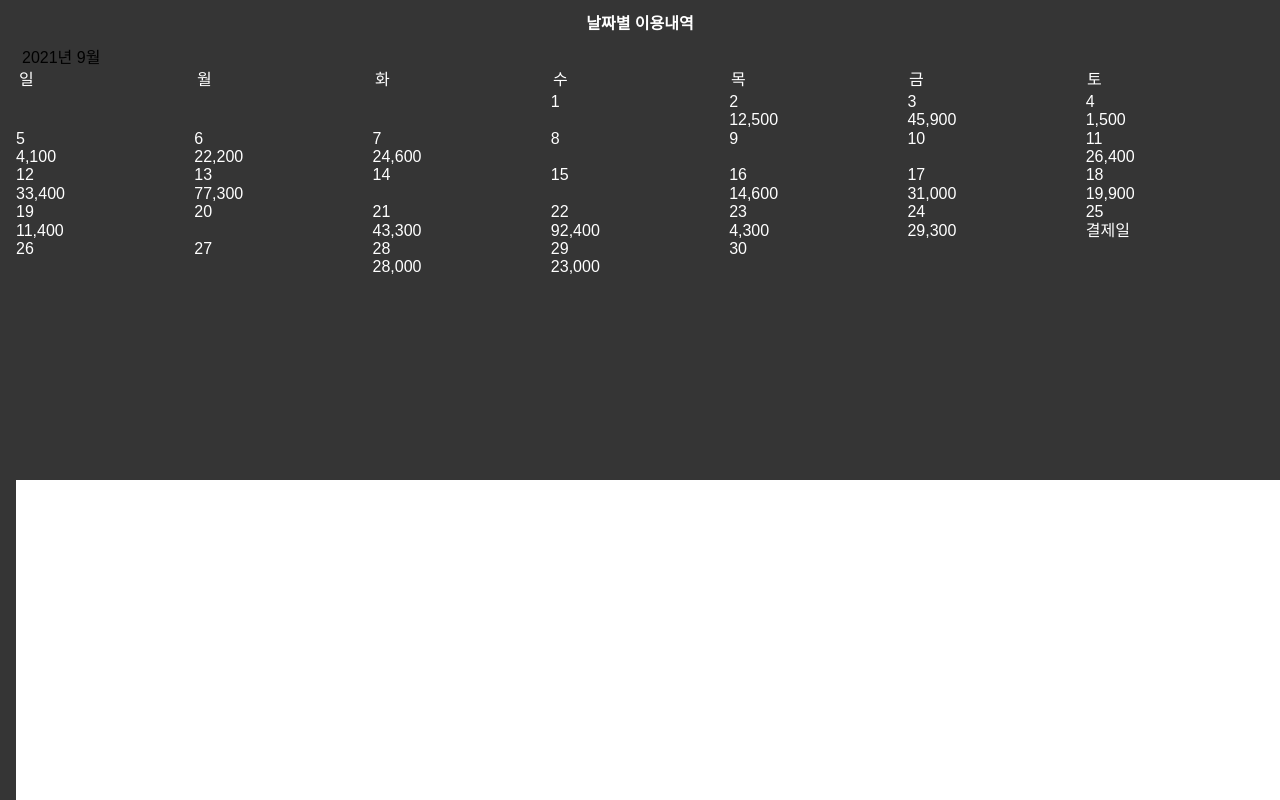
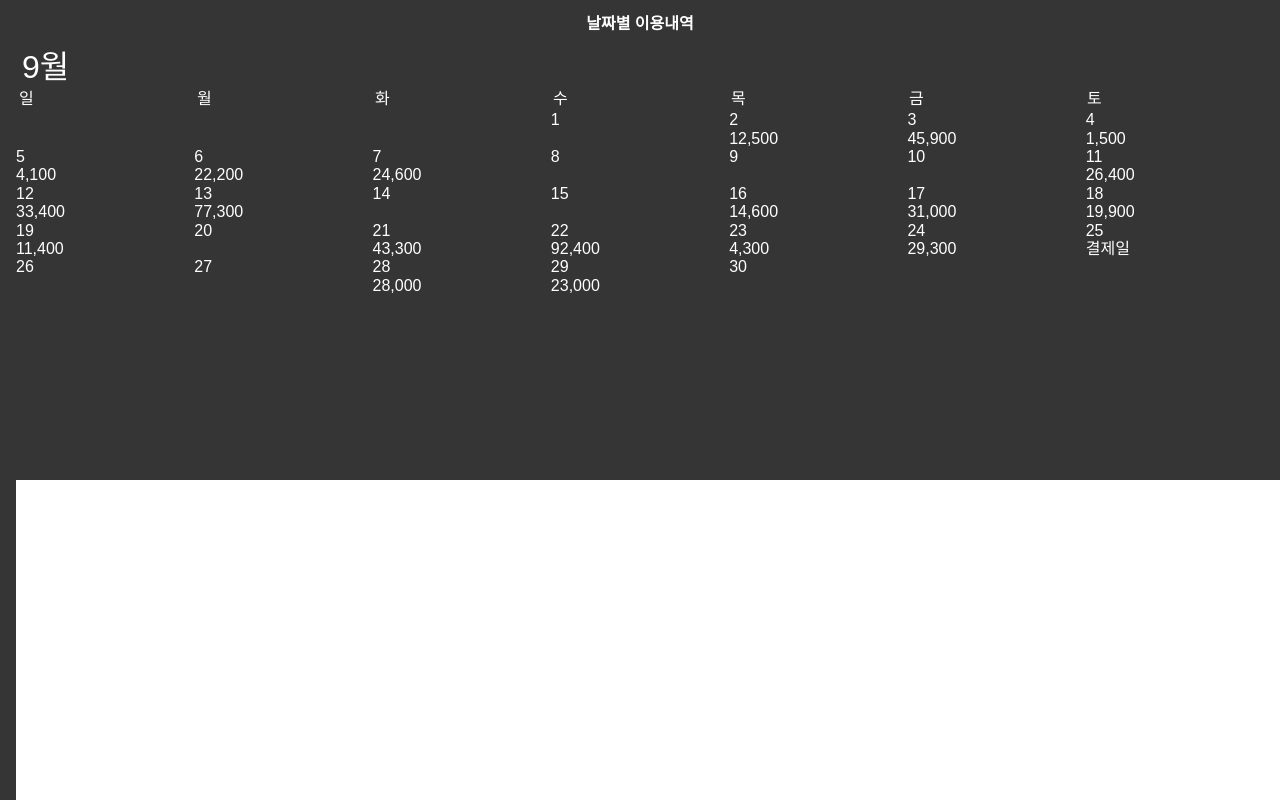
Before and after one commit to IsaacYouKorea/hyundaicard, a React (Create React App) app: page / in a window 1280 px wide. Built offline with nearby package versions, Linux system fonts and the light colour scheme.

Commit message:
style: YouAndI 폰트 정의 추가, 월 선택 버튼 스타일 적용

```diff
--- a/src/components/calendar/month-select.tsx
+++ b/src/components/calendar/month-select.tsx
@@ -1,3 +1,4 @@
+import styled, { css } from "styled-components";
 import { MODAL_TYPE, usePaymentDispatch } from "../../context";
 
 interface IProps {
@@ -5,10 +6,21 @@ interface IProps {
   month: number
 }
 
+const StyledButton = styled.button`
+  ${({theme}) =>
+    css`
+      color: ${theme.colors.white};
+      font-size: ${theme.fonts.size.lg};
+      font-family: ${theme.fonts.family.youAndI};
+      margin: auto 0;
+    `
+  }
+`
+
 function MonthSelect({year, month}: IProps) {
   const dispatch = usePaymentDispatch();
   const openModalMonth = () => dispatch({type: 'UI/OPEN_MODAL', open: true, modalType: MODAL_TYPE.MONTH})
-  return <button onClick={openModalMonth}>{year}년 {month + 1}월</button>
+  return <StyledButton onClick={openModalMonth}>{month + 1}월</StyledButton>
 }
 
 export default MonthSelect;
--- a/src/styles/theme.ts
+++ b/src/styles/theme.ts
@@ -18,6 +18,7 @@ const fonts = {
   family: {
     base: `'Noto Sans KR', sans-serif`,
     title: `'Merriweather', serif`,
+    youAndI: `'Noto Sans KR', sans-serif`,
   },
   size: {
     sm: "1.4rem",
--- a/src/types/style.d.ts
+++ b/src/types/style.d.ts
@@ -20,6 +20,7 @@ declare module "styled-components" {
       family: {
         base: string;
         title: string;
+        youAndI: string;
       };
       size: {
         sm: string;
```
